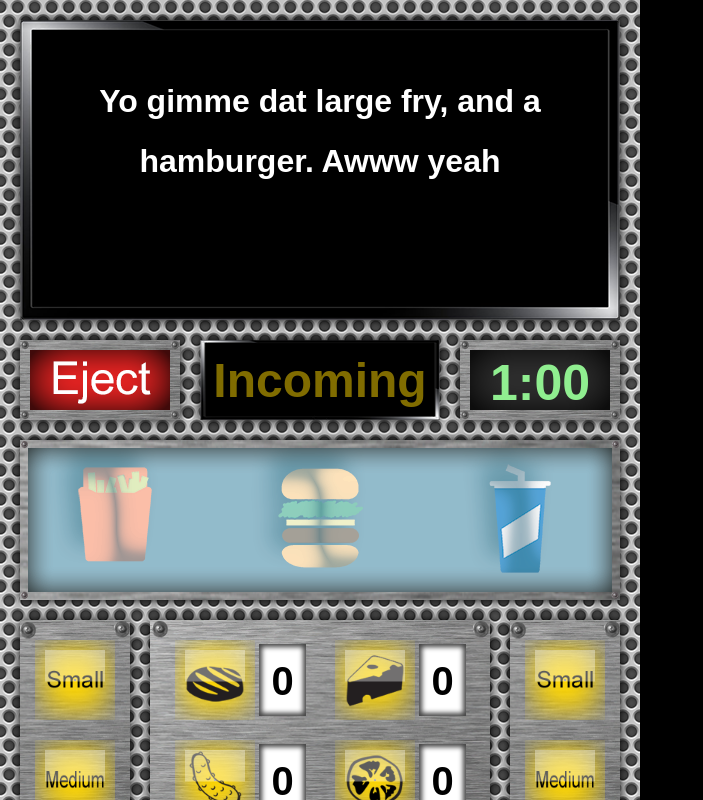
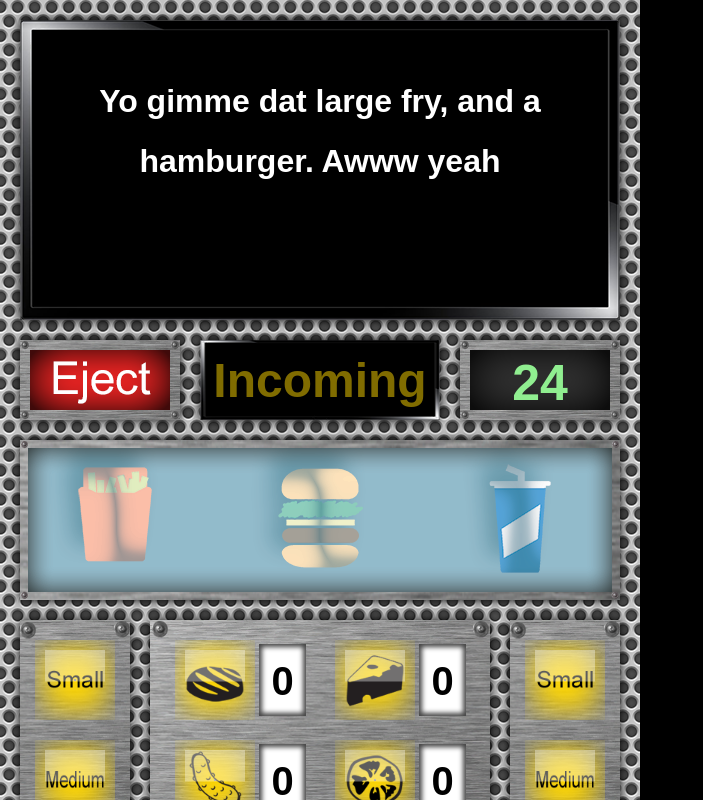
Before and after one commit to MaxwellVolz/burgerMachine2020, a plain HTML site: page index.html in a window 1280 px wide. Shown: the top 800 px of the page, without its empty margins (0-703 px from the left). Drawn offline with nearby package versions, Linux system fonts and the light colour scheme.

Commit message:
timer running and gameover log

```diff
--- a/index.html
+++ b/index.html
@@ -30,7 +30,7 @@
 
         </div>
         <div class="timer">
-            <h2>1:00</h2>
+            <h2>30</h2>
         </div>
     </div>
     <div class="menuSec">
--- a/main.js
+++ b/main.js
@@ -19,11 +19,16 @@ var order1 = "";
 var bagAmount = 0;
 var myVar = {};
 
+var count=30;
+var counter=setInterval(startTimer, 1000); //1000 will  run it every 1 second
+
 
 $(window).bind("load", function () {
 
     order1 = a1text;
     currentOrder = a1order[0];
+
+    startTimer();
 
     makeOrder();
 });
@@ -317,3 +322,18 @@ function destroyBags(){
         // Animation complete.
     });
 }
+
+function startTimer()
+{
+    count=count-1;
+    $('div.timer h2').html(count);
+    if (count <= 0)
+    {
+        clearInterval(counter);
+        //counter ended, do something here
+        console.log("game over dude.")
+        return;
+    }
+
+    //Do code for showing the number of seconds here
+}
```
Also changed, not shown: style.css (indentation only). Lines whose indentation alone changed are shown as unchanged.
